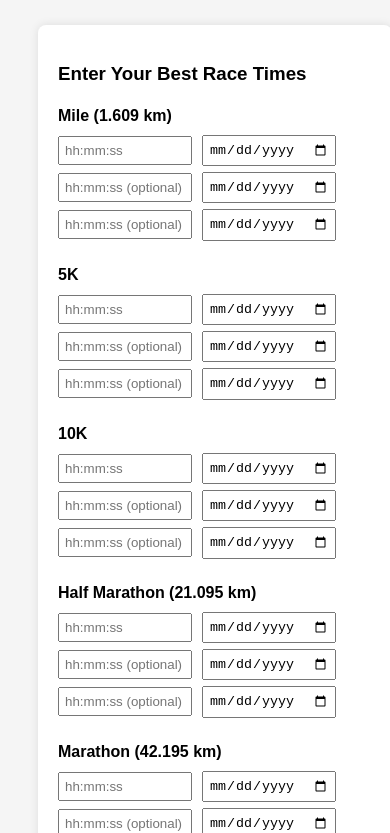
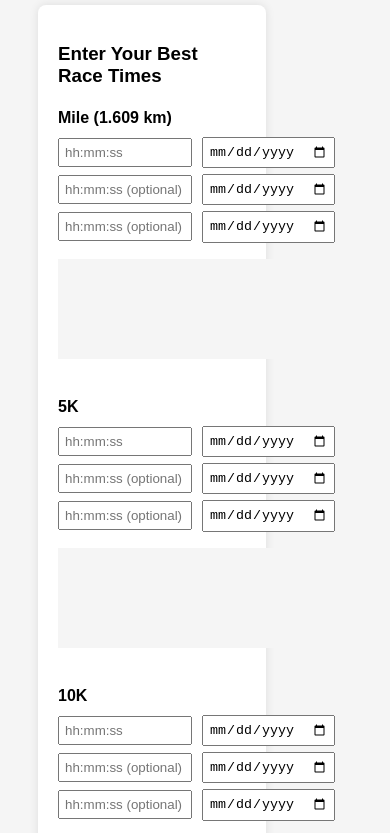
Before and after one commit to alexgasconn/RaceTimePredictor, a plain HTML site: page index.html in a window 390 px wide. Shown: the part 159-992 px from the top of the page. Drawn offline with nearby package versions, Linux system fonts and the light colour scheme.

Commit message:
Update index.html

```diff
--- a/index.html
+++ b/index.html
@@ -3,44 +3,65 @@
 <head>
   <meta charset="UTF-8" />
   <title>Riegel Predictor</title>
+  <script src="https://cdn.jsdelivr.net/npm/chart.js"></script>
   <style>
+    :root {
+      --bg: #f5f5f5;
+      --text: #000;
+      --card: #fff;
+    }
+
+    body.dark-mode {
+      --bg: #121212;
+      --text: #fff;
+      --card: #1e1e1e;
+    }
+
     body {
+      background-color: var(--bg);
+      color: var(--text);
       font-family: Arial, sans-serif;
       padding: 30px;
-      background-color: #f5f5f5;
     }
 
     h1 {
       text-align: center;
       font-size: 2.2em;
-      margin-bottom: 40px;
+      margin-bottom: 20px;
+    }
+
+    #toggle-theme {
+      float: right;
+      margin-bottom: 10px;
+      padding: 5px 10px;
+      cursor: pointer;
     }
 
     #container {
       display: flex;
+      gap: 40px;
+      flex-wrap: wrap;
       justify-content: space-between;
-      align-items: flex-start;
-      gap: 40px;
     }
 
     #input-section {
-      background: white;
+      background: var(--card);
       padding: 20px;
       border-radius: 8px;
-      box-shadow: 0 0 10px rgba(0, 0, 0, 0.1);
+      box-shadow: 0 0 10px rgba(0,0,0,0.1);
       width: 60%;
     }
 
     #results-section {
-      background: white;
+      background: var(--card);
       padding: 20px;
       border-radius: 8px;
-      box-shadow: 0 0 10px rgba(0, 0, 0, 0.1);
-      width: 30%;
+      box-shadow: 0 0 10px rgba(0,0,0,0.1);
+      width: 35%;
     }
 
     .distance-group {
-      margin-bottom: 25px;
+      margin-bottom: 35px;
     }
 
     .distance-group h4 {
@@ -60,6 +81,11 @@
       padding: 5px;
     }
 
+    canvas {
+      margin-top: 10px;
+      background-color: var(--bg);
+    }
+
     button {
       padding: 10px 20px;
       cursor: pointer;
@@ -70,30 +96,20 @@
       margin-bottom: 20px;
     }
 
-    #results-section ul {
+    ul {
       list-style: none;
-      padding-left: 0;
+      padding: 0;
     }
 
-    #results-section li {
-      margin-bottom: 16px;
-      border-bottom: 1px solid #ddd;
+    li {
+      margin-bottom: 15px;
+      border-bottom: 1px solid #ccc;
       padding-bottom: 10px;
-    }
-
-    @media screen and (max-width: 1000px) {
-      #container {
-        flex-direction: column;
-      }
-
-      #input-section,
-      #results-section {
-        width: 100%;
-      }
     }
   </style>
 </head>
 <body>
+  <button id="toggle-theme">Toggle Theme</button>
   <h1>🏃 Riegel Race Predictor</h1>
 
   <div id="container">
@@ -102,37 +118,42 @@
 
       <div class="distance-group" data-distance="1.609">
         <h4>Mile (1.609 km)</h4>
-        <div class="time-row"><input type="text" placeholder="hh:mm:ss" /><input type="date" /></div>
-        <div class="time-row"><input type="text" placeholder="hh:mm:ss (optional)" /><input type="date" /></div>
-        <div class="time-row"><input type="text" placeholder="hh:mm:ss (optional)" /><input type="date" /></div>
+        <div class="time-row"><input type="text" placeholder="hh:mm:ss"><input type="date"></div>
+        <div class="time-row"><input type="text" placeholder="hh:mm:ss (optional)"><input type="date"></div>
+        <div class="time-row"><input type="text" placeholder="hh:mm:ss (optional)"><input type="date"></div>
+        <canvas id="chart-1.609" height="100"></canvas>
       </div>
 
       <div class="distance-group" data-distance="5">
         <h4>5K</h4>
-        <div class="time-row"><input type="text" placeholder="hh:mm:ss" /><input type="date" /></div>
-        <div class="time-row"><input type="text" placeholder="hh:mm:ss (optional)" /><input type="date" /></div>
-        <div class="time-row"><input type="text" placeholder="hh:mm:ss (optional)" /><input type="date" /></div>
+        <div class="time-row"><input type="text" placeholder="hh:mm:ss"><input type="date"></div>
+        <div class="time-row"><input type="text" placeholder="hh:mm:ss (optional)"><input type="date"></div>
+        <div class="time-row"><input type="text" placeholder="hh:mm:ss (optional)"><input type="date"></div>
+        <canvas id="chart-5" height="100"></canvas>
       </div>
 
       <div class="distance-group" data-distance="10">
         <h4>10K</h4>
-        <div class="time-row"><input type="text" placeholder="hh:mm:ss" /><input type="date" /></div>
-        <div class="time-row"><input type="text" placeholder="hh:mm:ss (optional)" /><input type="date" /></div>
-        <div class="time-row"><input type="text" placeholder="hh:mm:ss (optional)" /><input type="date" /></div>
+        <div class="time-row"><input type="text" placeholder="hh:mm:ss"><input type="date"></div>
+        <div class="time-row"><input type="text" placeholder="hh:mm:ss (optional)"><input type="date"></div>
+        <div class="time-row"><input type="text" placeholder="hh:mm:ss (optional)"><input type="date"></div>
+        <canvas id="chart-10" height="100"></canvas>
       </div>
 
       <div class="distance-group" data-distance="21.095">
         <h4>Half Marathon (21.095 km)</h4>
-        <div class="time-row"><input type="text" placeholder="hh:mm:ss" /><input type="date" /></div>
-        <div class="time-row"><input type="text" placeholder="hh:mm:ss (optional)" /><input type="date" /></div>
-        <div class="time-row"><input type="text" placeholder="hh:mm:ss (optional)" /><input type="date" /></div>
+        <div class="time-row"><input type="text" placeholder="hh:mm:ss"><input type="date"></div>
+        <div class="time-row"><input type="text" placeholder="hh:mm:ss (optional)"><input type="date"></div>
+        <div class="time-row"><input type="text" placeholder="hh:mm:ss (optional)"><input type="date"></div>
+        <canvas id="chart-21.095" height="100"></canvas>
       </div>
 
       <div class="distance-group" data-distance="42.195">
         <h4>Marathon (42.195 km)</h4>
-        <div class="time-row"><input type="text" placeholder="hh:mm:ss" /><input type="date" /></div>
-        <div class="time-row"><input type="text" placeholder="hh:mm:ss (optional)" /><input type="date" /></div>
-        <div class="time-row"><input type="text" placeholder="hh:mm:ss (optional)" /><input type="date" /></div>
+        <div class="time-row"><input type="text" placeholder="hh:mm:ss"><input type="date"></div>
+        <div class="time-row"><input type="text" placeholder="hh:mm:ss (optional)"><input type="date"></div>
+        <div class="time-row"><input type="text" placeholder="hh:mm:ss (optional)"><input type="date"></div>
+        <canvas id="chart-42.195" height="100"></canvas>
       </div>
     </div>
 
@@ -144,5 +165,10 @@
   </div>
 
   <script src="script.js"></script>
+  <script>
+    document.getElementById('toggle-theme').onclick = () => {
+      document.body.classList.toggle('dark-mode');
+    };
+  </script>
 </body>
 </html>
```
